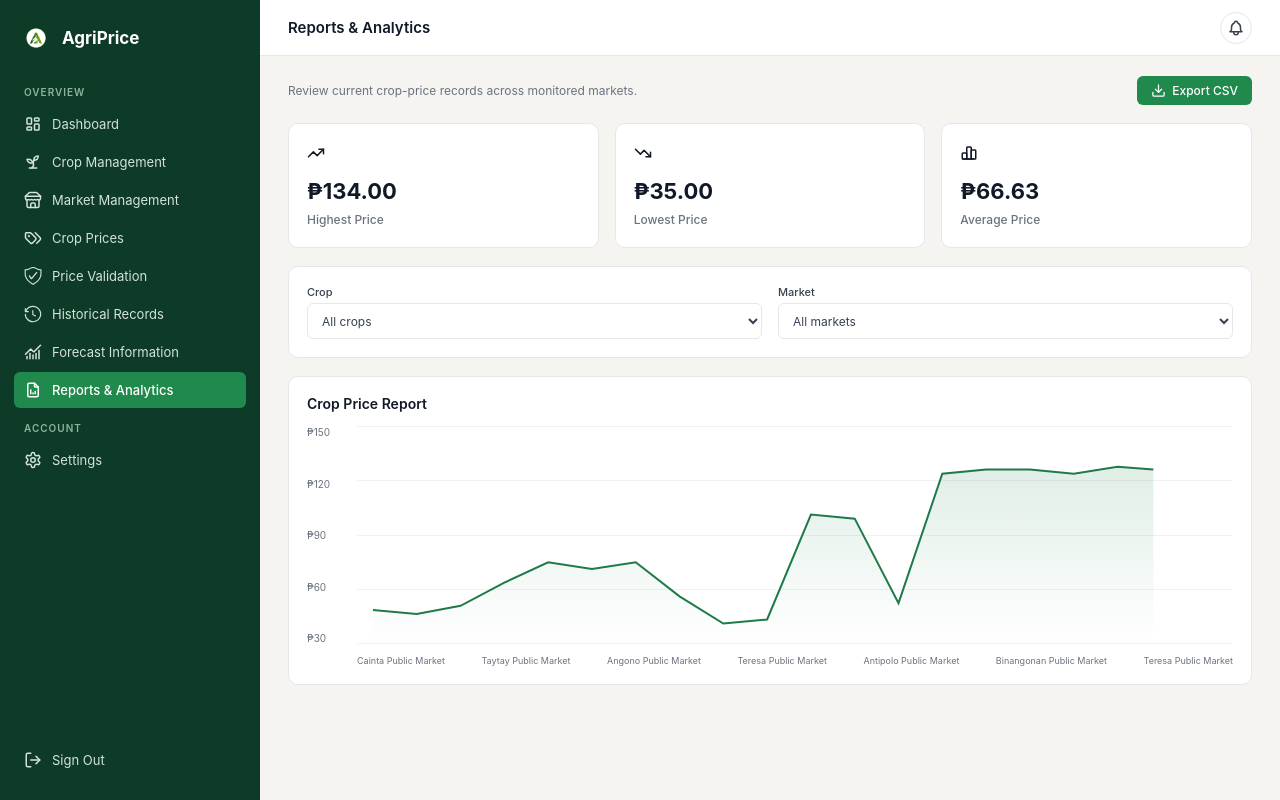
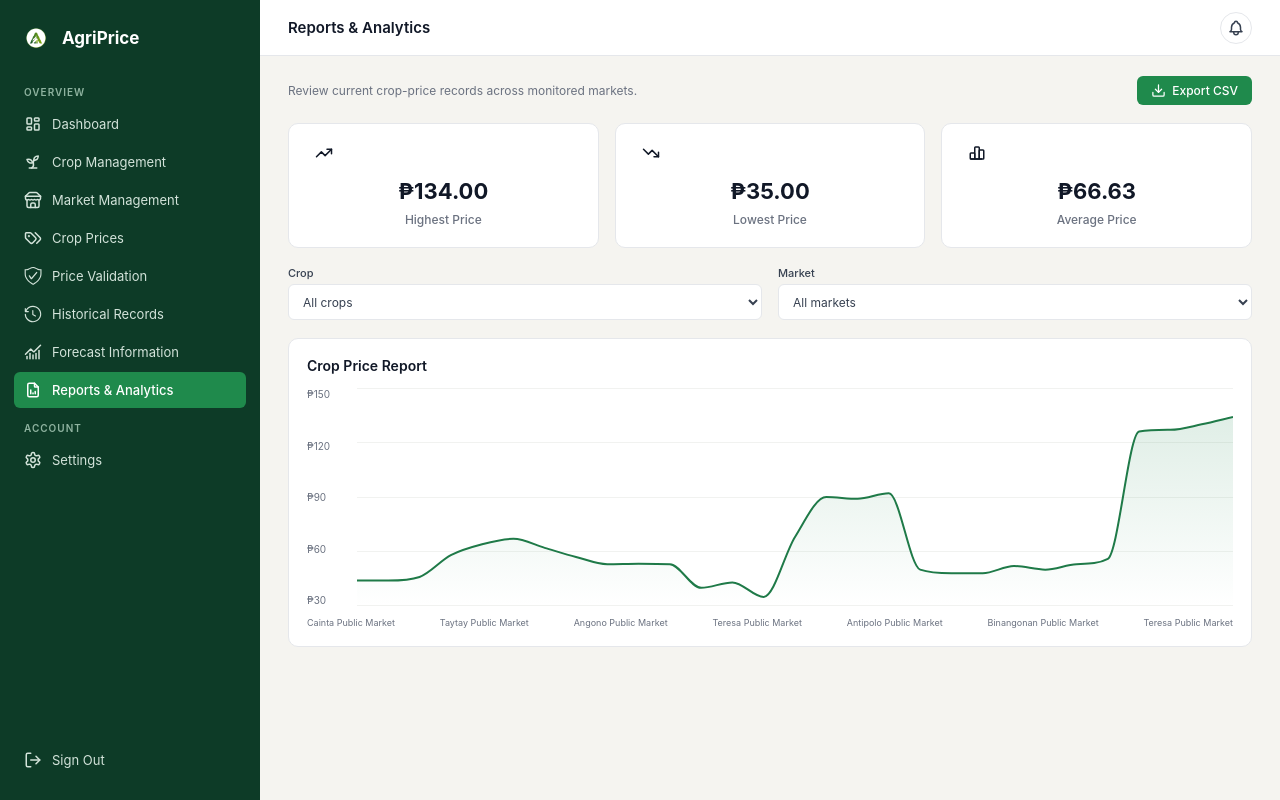
Before and after one commit to realKDGO/AgriPrice-New, a React (Vite) app in the folder frontend-mao/: page /reports-analytics in a window 1280 px wide. Built offline with nearby package versions, Linux system fonts and the light colour scheme.

Commit message:
ForecastInformation.jsx

```diff
--- a/frontend-mao/src/pages/ReportsAnalytics.jsx
+++ b/frontend-mao/src/pages/ReportsAnalytics.jsx
@@ -28,13 +28,93 @@ const navItems = [
   { to: "/reports-analytics", label: "Reports & Analytics", icon: TbFileAnalytics, active: true },
 ];
 
+const Y_MAX = 150;
+const Y_MIN = 30;
+const Y_TICKS = [150, 120, 90, 60, 30];
+const CHART_WIDTH = 1000;
+const CHART_HEIGHT = 160;
+
+const MARKET_LABELS = [
+  "Cainta Public Market",
+  "Taytay Public Market",
+  "Angono Public Market",
+  "Teresa Public Market",
+  "Antipolo Public Market",
+  "Binangonan Public Market",
+  "Teresa Public Market",
+];
+
+const PRICE_DATA = [
+  44, 44, 46, 58, 64, 67, 62, 57, 53, 53.3,
+  53, 40, 43, 35, 68, 90, 89, 92, 50, 48,
+  48, 52, 50, 53, 56, 126, 127, 130, 134,
+];
+
+const round = (value) => Math.round(value * 100) / 100;
+const formatPeso = (value) => `₱${value.toFixed(2)}`;
+
+function buildSmoothPath(points) {
+  const n = points.length;
+  const dx = [];
+  const slopes = [];
+  const tangents = [];
+
+  for (let i = 0; i < n - 1; i++) {
+    dx[i] = points[i + 1].x - points[i].x;
+    slopes[i] = (points[i + 1].y - points[i].y) / dx[i];
+  }
+
+  tangents[0] = slopes[0];
+  tangents[n - 1] = slopes[n - 2];
+  for (let i = 1; i < n - 1; i++) {
+    tangents[i] = slopes[i - 1] * slopes[i] <= 0 ? 0 : (slopes[i - 1] + slopes[i]) / 2;
+  }
+
+  for (let i = 0; i < n - 1; i++) {
+    if (slopes[i] === 0) {
+      tangents[i] = 0;
+      tangents[i + 1] = 0;
+      continue;
+    }
+    const a = tangents[i] / slopes[i];
+    const b = tangents[i + 1] / slopes[i];
+    const s = a * a + b * b;
+    if (s > 9) {
+      const t = 3 / Math.sqrt(s);
+      tangents[i] = t * a * slopes[i];
+      tangents[i + 1] = t * b * slopes[i];
+    }
+  }
+
+  let d = `M ${round(points[0].x)} ${round(points[0].y)}`;
+  for (let i = 0; i < n - 1; i++) {
+    const c1x = points[i].x + dx[i] / 3;
+    const c1y = points[i].y + (tangents[i] * dx[i]) / 3;
+    const c2x = points[i + 1].x - dx[i] / 3;
+    const c2y = points[i + 1].y - (tangents[i + 1] * dx[i]) / 3;
+    d += ` C ${round(c1x)} ${round(c1y)}, ${round(c2x)} ${round(c2y)}, ${round(points[i + 1].x)} ${round(points[i + 1].y)}`;
+  }
+  return d;
+}
+
+const chartPoints = PRICE_DATA.map((price, i) => ({
+  x: (i / (PRICE_DATA.length - 1)) * CHART_WIDTH,
+  y: ((Y_MAX - price) / (Y_MAX - Y_MIN)) * CHART_HEIGHT,
+}));
+
+const linePath = buildSmoothPath(chartPoints);
+const areaPath = `${linePath} L ${CHART_WIDTH} ${CHART_HEIGHT} L 0 ${CHART_HEIGHT} Z`;
+
+const highestPrice = Math.max(...PRICE_DATA);
+const lowestPrice = Math.min(...PRICE_DATA);
+const averagePrice = PRICE_DATA.reduce((sum, price) => sum + price, 0) / PRICE_DATA.length;
+
 export default function ReportsAnalytics() {
   const [selectedCrop, setSelectedCrop] = useState("All crops");
   const [selectedMarket, setSelectedMarket] = useState("All markets");
 
   return (
     <div style={styles.container}>
-      {/* SIDEBAR */}
       <aside style={styles.sidebar}>
         <div style={styles.topContent}>
           <div style={styles.brandContainer}>
@@ -73,7 +153,6 @@ export default function ReportsAnalytics() {
         </div>
       </aside>
 
-      {/* MAIN CONTENT */}
       <div style={styles.mainContent}>
         <header style={styles.header}>
           <h1 style={styles.headerTitle}>Reports & Analytics</h1>
@@ -93,13 +172,12 @@ export default function ReportsAnalytics() {
             </button>
           </div>
 
-          {/* METRIC CARDS */}
           <div style={styles.metricsGrid}>
             <div style={styles.metricCard}>
               <div style={styles.metricIconWrapper}>
                 <LuTrendingUp size={18} color="#111827" />
               </div>
-              <div style={styles.metricValue}>₱134.00</div>
+              <div style={styles.metricValue}>{formatPeso(highestPrice)}</div>
               <div style={styles.metricLabel}>Highest Price</div>
             </div>
 
@@ -107,7 +185,7 @@ export default function ReportsAnalytics() {
               <div style={styles.metricIconWrapper}>
                 <LuTrendingDown size={18} color="#111827" />
               </div>
-              <div style={styles.metricValue}>₱35.00</div>
+              <div style={styles.metricValue}>{formatPeso(lowestPrice)}</div>
               <div style={styles.metricLabel}>Lowest Price</div>
             </div>
 
@@ -115,13 +193,11 @@ export default function ReportsAnalytics() {
               <div style={styles.metricIconWrapper}>
                 <TbChartBar size={18} color="#111827" />
               </div>
-              <div style={styles.metricValue}>₱66.63</div>
+              <div style={styles.metricValue}>{formatPeso(averagePrice)}</div>
               <div style={styles.metricLabel}>Average Price</div>
             </div>
           </div>
 
-          {/* FILTER ROW */}
-          <div style={styles.filterCard}>
           <div style={styles.filterRow}>
             <div style={styles.inputGroup}>
               <label style={styles.label}>Crop</label>
@@ -152,60 +228,49 @@ export default function ReportsAnalytics() {
               </select>
             </div>
           </div>
-          </div>
 
-          {/* CHART CARD */}
           <div style={styles.chartCard}>
             <h3 style={styles.cardTitle}>Crop Price Report</h3>
             <div style={styles.chartWrapper}>
               <div style={styles.yAxisLabels}>
-                <span style={styles.yAxisLabelText}>₱150</span>
-                <span style={styles.yAxisLabelText}>₱120</span>
-                <span style={styles.yAxisLabelText}>₱90</span>
-                <span style={styles.yAxisLabelText}>₱60</span>
-                <span style={styles.yAxisLabelText}>₱30</span>
+                {Y_TICKS.map((tick) => (
+                  <span key={tick} style={styles.yAxisLabelText}>₱{tick}</span>
+                ))}
               </div>
 
               <div style={styles.chartArea}>
                 <div style={styles.gridLinesContainer}>
-                  <div style={styles.gridLine} />
-                  <div style={styles.gridLine} />
-                  <div style={styles.gridLine} />
-                  <div style={styles.gridLine} />
-                  <div style={styles.gridLine} />
+                  {Y_TICKS.map((tick) => (
+                    <div key={tick} style={styles.gridLine} />
+                  ))}
                 </div>
 
-                <svg style={styles.svgContainer} viewBox="0 0 1100 160" preserveAspectRatio="none">
+                <svg
+                  style={styles.svgContainer}
+                  viewBox={`0 0 ${CHART_WIDTH} ${CHART_HEIGHT}`}
+                  preserveAspectRatio="none"
+                >
                   <defs>
                     <linearGradient id="reportsGreenFade" x1="0" y1="0" x2="0" y2="1">
                       <stop offset="0%" stopColor="#2f8f5b" stopOpacity="0.15" />
                       <stop offset="100%" stopColor="#2f8f5b" stopOpacity="0.0" />
                     </linearGradient>
                   </defs>
-
-                  {/* Eksaktong galing sa iyong Figma SVG export ang graph path coordinates */}
+                  <path d={areaPath} fill="url(#reportsGreenFade)" />
                   <path
-                    d="M 20 135 L 75 138 L 130 132 L 185 115 L 240 100 L 295 105 L 350 100 L 405 125 L 460 145 L 515 142 L 570 65 L 625 68 L 680 130 L 735 35 L 790 32 L 845 32 L 900 35 L 955 30 L 1000 32 L 1000 160 L 20 160 Z"
-                    fill="url(#reportsGreenFade)"
-                  />
-                  <path
-                    d="M 20 135 L 75 138 L 130 132 L 185 115 L 240 100 L 295 105 L 350 100 L 405 125 L 460 145 L 515 142 L 570 65 L 625 68 L 680 130 L 735 35 L 790 32 L 845 32 L 900 35 L 955 30 L 1000 32"
+                    d={linePath}
                     fill="none"
                     stroke="#1f7a48"
                     strokeWidth="2"
                     vectorEffect="non-scaling-stroke"
                   />
                 </svg>
+              </div>
 
               <div style={styles.xAxisLabels}>
-                  <span style={styles.xAxisLabelText}>Cainta Public Market</span>
-                  <span style={styles.xAxisLabelText}>Taytay Public Market</span>
-                  <span style={styles.xAxisLabelText}>Angono Public Market</span>
-                  <span style={styles.xAxisLabelText}>Teresa Public Market</span>
-                  <span style={styles.xAxisLabelText}>Antipolo Public Market</span>
-                  <span style={styles.xAxisLabelText}>Binangonan Public Market</span>
-                  <span style={styles.xAxisLabelText}>Teresa Public Market</span>
-                </div>
+                {MARKET_LABELS.map((label, idx) => (
+                  <span key={idx} style={styles.xAxisLabelText}>{label}</span>
+                ))}
               </div>
             </div>
           </div>
@@ -348,37 +413,34 @@ const styles = {
     backgroundColor: "#ffffff",
     border: "1px solid #e5e7eb",
     borderRadius: "10px",
-    padding: "20px 18px",
+    padding: "20px 26px",
     display: "flex",
     flexDirection: "column",
+    alignItems: "center",
     gap: "8px",
     boxSizing: "border-box",
   },
   metricIconWrapper: {
+    alignSelf: "flex-start",
     marginBottom: "4px",
   },
   metricValue: {
     fontSize: "22px",
     fontWeight: 700,
     color: "#111827",
+    textAlign: "center",
   },
   metricLabel: {
     fontSize: "12px",
     color: "#6b7280",
     fontWeight: 500,
-  },
-  filterCard: {
-    backgroundColor: "#ffffff",
-    border: "1px solid #e5e7eb",
-    borderRadius: "10px",
-    padding: "18px",
-    width: "100%",
-    boxSizing: "border-box",
+    textAlign: "center",
   },
   filterRow: {
     display: "grid",
     gridTemplateColumns: "1fr 1fr",
     gap: "16px",
+    width: "100%",
   },
   inputGroup: {
     display: "flex",
```
Also changed, not shown: frontend-mao/src/pages/ForecastInformation.jsx (+35 -7 lines). Lines whose indentation alone changed are shown as unchanged.
